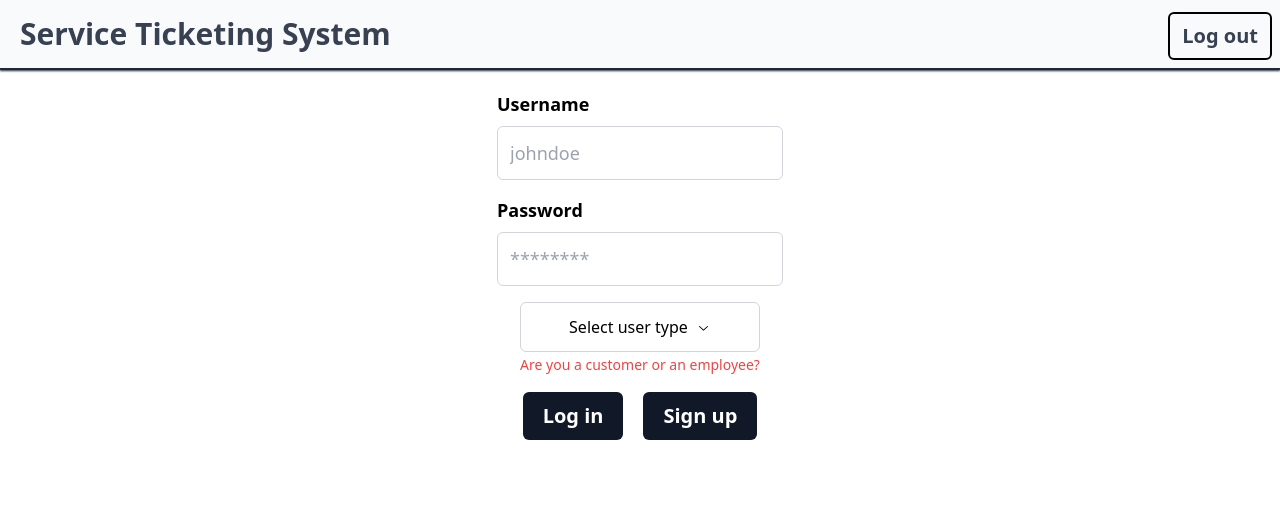
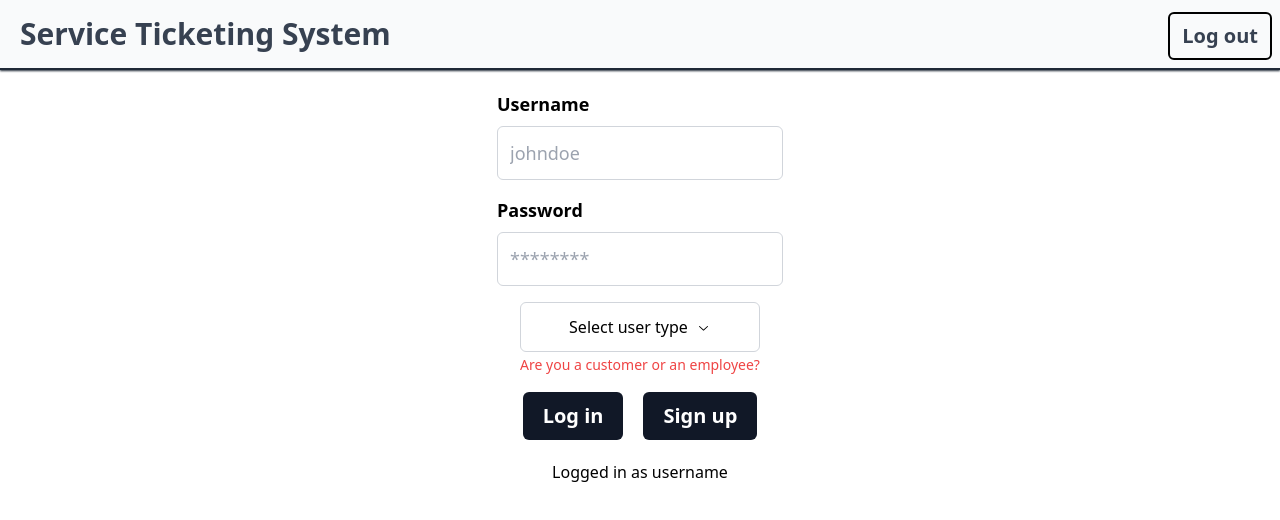
Before and after one commit to AyanavaKarmakar/service-ticketing-system, a React (Vite) app in the folder frontend/: page / in a window 1280 px wide. Shown: the top 520 px of the page. Built offline with nearby package versions, Linux system fonts and the light colour scheme; what tailwindcss-radix would draw is missing.

Commit message:
feat: add base footer

```diff
--- a/frontend/src/App.tsx
+++ b/frontend/src/App.tsx
@@ -1,17 +1,21 @@
 import { Navbar, AuthForm } from "./components";
 
 const App = () => {
-  console.log(
-    localStorage.getItem("token"),
-    localStorage.getItem("username"),
-    localStorage.getItem("userType")
-  );
+  console.log(localStorage.getItem("token"));
 
   return (
-    <>
-      <Navbar />
+    <main>
+      <nav>
+        <Navbar />
+      </nav>
       <AuthForm />
-    </>
+
+      <footer>
+        <p className="text-center text-base text-black font-medium">
+          Logged in as username
+        </p>
+      </footer>
+    </main>
   );
 };
 
```
